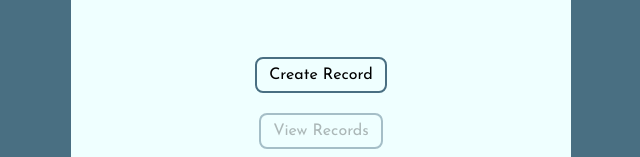
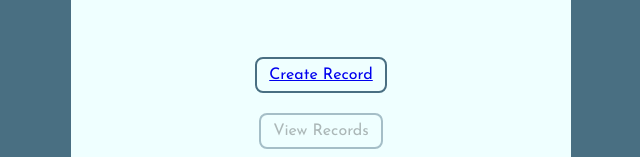
Before and after one commit to Utkarsh-Singhal-26/profile-management-system, a React (Vite) app: page / in a window 1280 px wide. Shown: the part 392-549 px from the top of the page, without its empty margins (319-959 px from the left). Built offline with nearby package versions, Linux system fonts and the light colour scheme; no server answers; the database is empty.

Commit message:
Changes to be committed: 	modified:   src/index.css

```diff
--- a/src/index.css
+++ b/src/index.css
@@ -38,13 +38,3 @@ button:disabled:hover {
   background-color: #efffff;
   color: #b0bbd9;
 }
-
-a {
-  text-decoration: none;
-  color: #000;
-  transition: all 0.2s ease-in-out;
-}
-
-button.hover:hover > a {
-  color: #efffff;
-}
```
